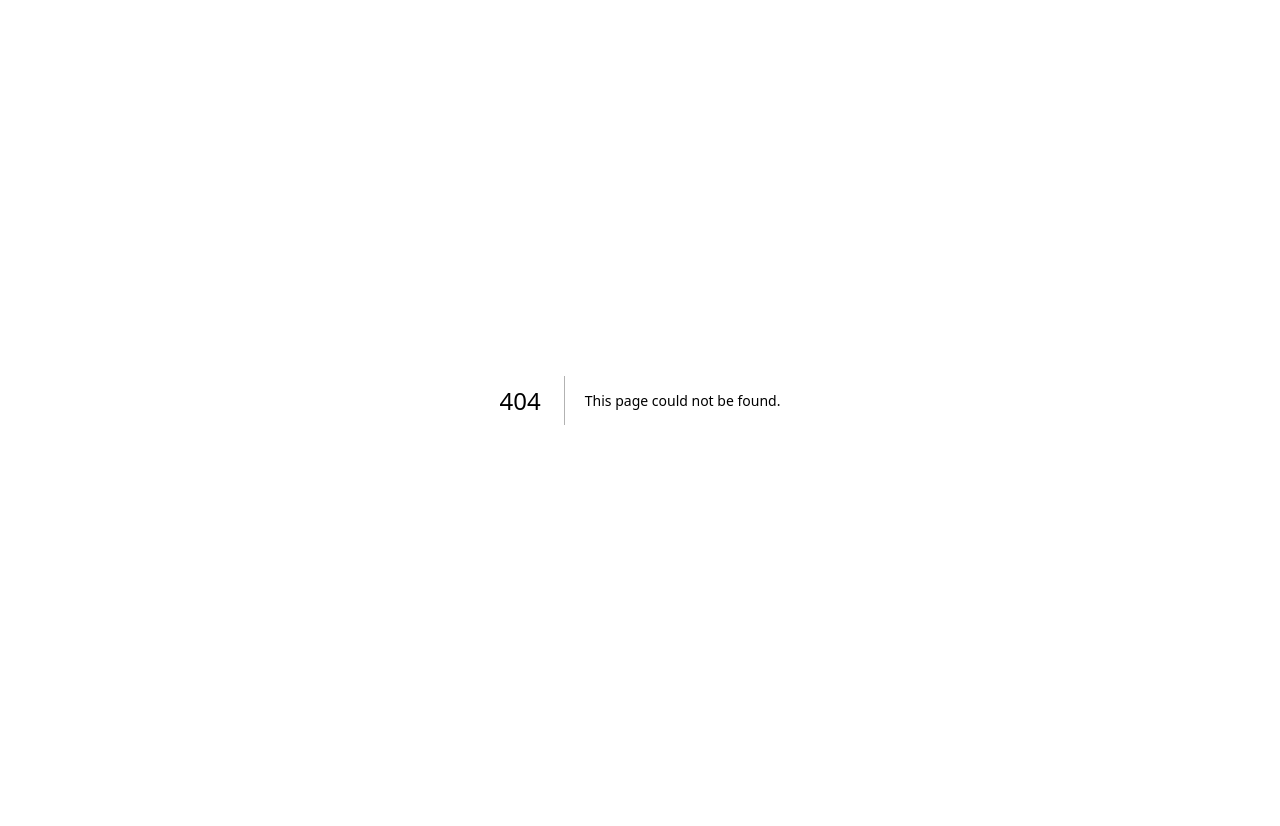
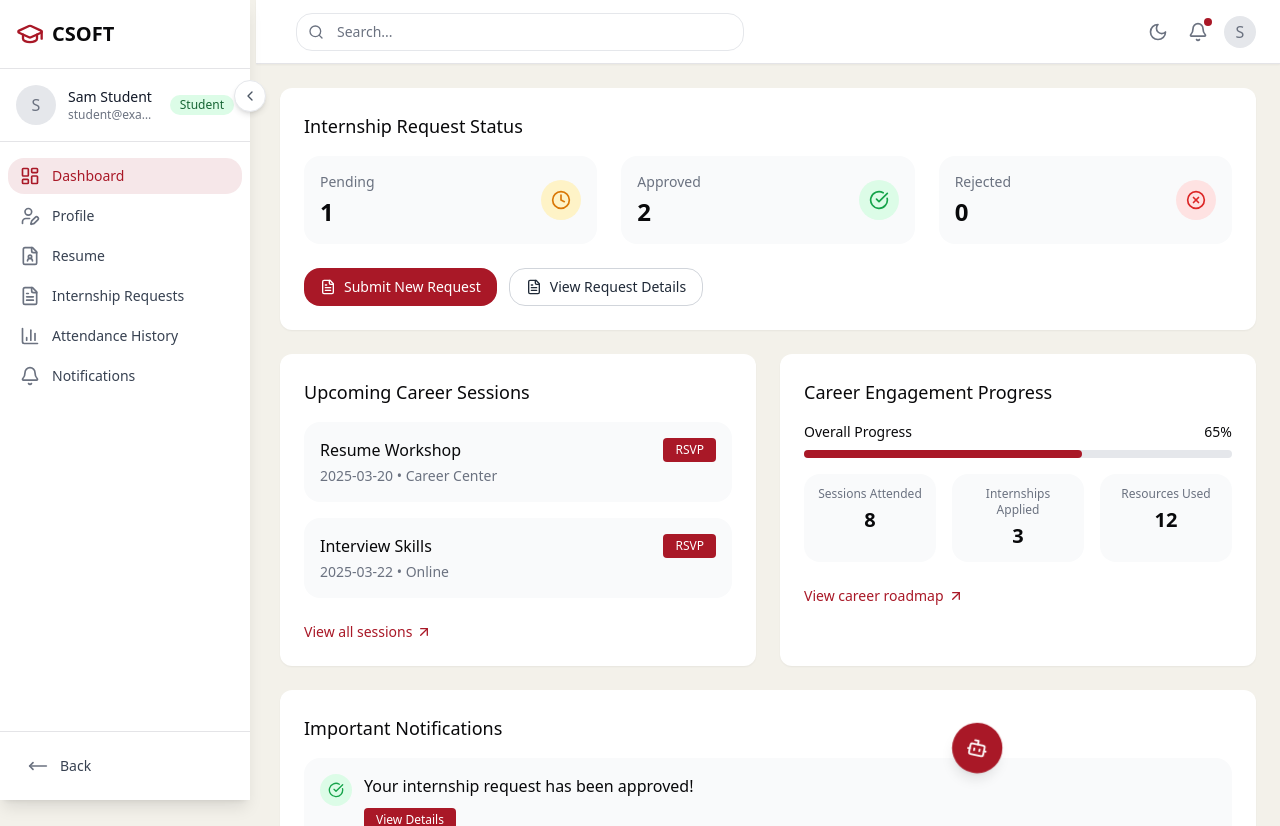
Before and after one commit to eddie-kay0462/SWE_Final_Project, a Next.js app: page /dashboard/student in a window 1280 px wide. Before the commit this address had no page. Shown: the top 826 px of the page. Before the commit the page ends 800 px from the top, so only its background shows below. Built offline with nearby package versions, Linux system fonts and the light colour scheme.

Commit message:
fixed student dashboard page and navigation - improved consistency and worked on some other student pages

```diff
--- /dev/null
+++ b/app/dashboard/student/attendance-history/page.jsx
@@ -0,0 +1,17 @@
+"use client"
+
+import { Card, CardContent } from "@/components/ui/card"
+import ProgressTracker from "@/components/profile/progress-tracker"
+import { useRouter } from "next/navigation"
+
+export default function ProgressPage() {
+  const router = useRouter()
+
+  return (
+    <Card>
+      <CardContent className="p-6">
+        <ProgressTracker />
+      </CardContent>
+    </Card>
+  )
+}
--- /dev/null
+++ b/app/dashboard/student/layout.jsx
@@ -0,0 +1,21 @@
+// app/dashboard/student/layout.jsx
+"use client"
+
+import { useState, useEffect } from "react"
+import { usePathname, useRouter } from "next/navigation"
+import DashboardLayout from "@/components/layout/dashboard-layout"
+
+export default function StudentDashboardLayout({ children }) {
+  const pathname = usePathname()
+  const router = useRouter()
+
+  return (
+    <DashboardLayout
+      userRole="student"
+      userName="Sam Student"
+      userEmail="student@example.com"
+    >
+      {children}
+    </DashboardLayout>
+  )
+}
--- /dev/null
+++ b/app/dashboard/student/page.jsx
@@ -0,0 +1,45 @@
+"use client"
+
+import { useState, useEffect } from "react"
+import StudentDashboard from "../components/student-dashboard"
+
+// Mock data for demonstration (you can import this from a shared file)
+const mockData = {
+  internshipRequests: {
+    pending: 1,
+    approved: 2,
+    rejected: 0,
+  },
+  upcomingSessions: [
+    { id: 1, title: "Resume Workshop", date: "2025-03-20", location: "Career Center" },
+    { id: 2, title: "Interview Skills", date: "2025-03-22", location: "Online" },
+  ],
+  careerEngagement: {
+    progress: 65,
+    sessionsAttended: 8,
+    internshipsApplied: 3,
+    resourcesUsed: 12,
+  },
+  notifications: [
+    { id: 1, type: "status", message: "Your internship request has been approved!" },
+    { id: 2, type: "reminder", message: "Resume Workshop starts in 3 days" },
+    { id: 3, type: "recommendation", message: "New Resume Review Event This Week!" },
+  ],
+}
+
+export default function StudentDashboardPage() {
+  const [loading, setLoading] = useState(true)
+
+  // Initial load animation
+  useEffect(() => {
+    const timer = setTimeout(() => {
+      setLoading(false)
+    }, 500)
+
+    return () => clearTimeout(timer)
+  }, [])
+
+  return (
+    <StudentDashboard mockData={mockData} loading={loading} />
+  )
+}
--- /dev/null
+++ b/app/dashboard/student/profile/page.jsx
@@ -0,0 +1,20 @@
+// app/dashboard/student/profile/page.jsx
+"use client"
+
+import { Card, CardContent } from "@/components/ui/card"
+import PersonalInfo from "@/components/profile/personal-info"
+
+
+export default function ProfilePage() {
+
+  return (
+    <div className="space-y-6">
+      <Card>
+        <CardContent className="p-6">
+              <PersonalInfo />
+        </CardContent>
+      </Card>
+
+    </div>
+  )
+}
--- /dev/null
+++ b/app/dashboard/student/resume/page.jsx
@@ -0,0 +1,16 @@
+"use client"
+
+import { Card, CardContent } from "@/components/ui/card"
+import ResumeUpload from "@/components/profile/resume-upload"
+
+
+export default function ResumePage() {
+
+  return (
+    <Card>
+      <CardContent className="p-6">
+        <ResumeUpload />
+      </CardContent>
+    </Card>
+  )
+}
--- a/components/layout/sidebars/student-sidebar.jsx
+++ b/components/layout/sidebars/student-sidebar.jsx
@@ -5,14 +5,14 @@ import Dashboard from "@/app/dashboard/page"
 
 // Define the navigation items for student
 const studentNavItems = [
-  { name: "Dashboard", href: "/dashboard", icon: LayoutDashboard },
-  { name: "Profile", href: "../../profile", icon: UserPen },
-  { name: "Resume", href: "../../resume", icon: FileUser },
-  { name: "Internship Requests", href: "/dashboard/internships", icon: FileText },
+  { name: "Dashboard", href: "/dashboard/student", icon: LayoutDashboard },
+  { name: "Profile", href: "/dashboard/student/profile", icon: UserPen },
+  { name: "Resume", href: "/dashboard/student/resume", icon: FileUser },
+  { name: "Internship Requests", href: "/dashboard/student/internship-request", icon: FileText },
   // { name: "Career Sessions", href: "/dashboard/sessions", icon: Calendar },
-  { name: "Attendance History", href: "/dashboard/attendance", icon: BarChart3 },
+  { name: "Attendance History", href: "/dashboard/student/attendance-history", icon: BarChart3 },
   // { name: "Career Resources", href: "/dashboard/resources", icon: FileText },
-  { name: "Notifications", href: "/dashboard/notifications", icon: Bell },
+  { name: "Notifications", href: "/dashboard/student/notifications", icon: Bell },
   // { name: "Chat", href: "/dashboard/chat", icon: MessageCircle },
   // { name: "Settings", href: "/dashboard/settings", icon: Settings },
 ]
--- a/components/navbar.jsx
+++ b/components/navbar.jsx
@@ -67,7 +67,7 @@ export default function Navbar() {
               <div className="absolute right-0 mt-2 w-48 bg-card rounded-md shadow-lg overflow-hidden z-10 opacity-0 invisible group-hover:opacity-100 group-hover:visible transition-all duration-300">
                 <div className="py-1">
                   <Link
-                    href="/dashboard"
+                    href="/dashboard/student"
                     className="block px-4 py-2 text-sm hover:bg-accent hover:text-accent-foreground transition-colors"
                   >
                     <div className="flex items-center gap-2">
@@ -145,12 +145,12 @@ export default function Navbar() {
             </div>
           </Link> */}
           <Link
-            href="/profile"
+            href="/dashboard/student"
             className="block px-3 py-2 rounded-md text-base font-medium hover:bg-accent hover:text-accent-foreground transition-colors"
           >
             <div className="flex items-center gap-2">
-              <User className="h-5 w-5" />
-              <span>Profile</span>
+              <LayoutDashboard className="h-5 w-5" />
+              <span>Dashboard</span>
             </div>
           </Link>
           <button className="w-full text-left block px-3 py-2 rounded-md text-base font-medium hover:bg-accent hover:text-accent-foreground transition-colors">
```
Also changed, not shown: app/dashboard/student/internship-request/page.jsx (added).
